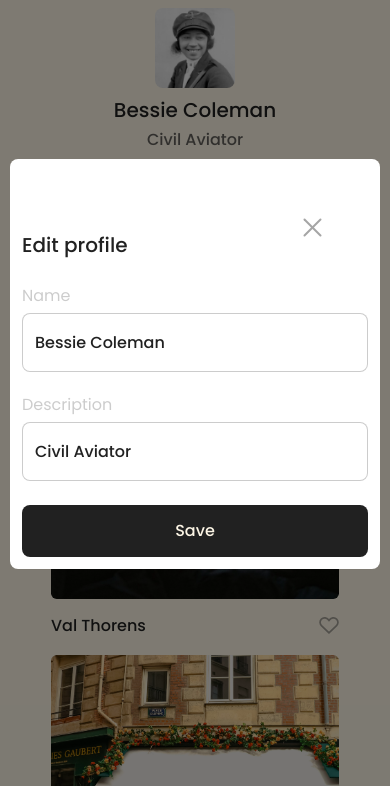
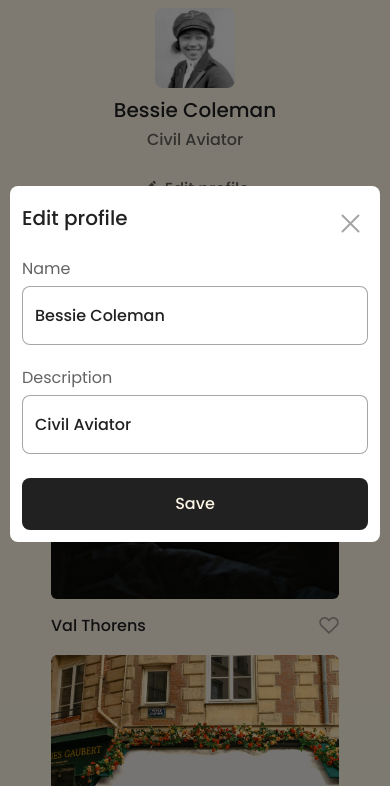
Before and after one commit to Brutusbram/se_project_spots, a plain HTML site: page index.html in a window 390 px wide. Both pictures are taken after a click on the button "Edit profile". Shown: the part 58-844 px from the top of the page. Drawn offline with Linux system fonts and the light colour scheme.

Commit message:
sprint 4 project 3 v3

```diff
--- a/blocks/modal.css
+++ b/blocks/modal.css
@@ -42,6 +42,7 @@
 }
 .modal__close-button:hover {
   cursor: pointer;
+  opacity: 1;
 }
 
 .modal__title {
@@ -68,11 +69,12 @@
   color: #212121;
   font-weight: 500;
   box-sizing: border-box;
-  border: 1px solid rgba(0, 0, 0, 0.2);
+  border: 1px solid rgba(33, 33, 33, 0.4);
 }
 
-.modal__input::hover {
+.modal__input:hover {
   cursor: pointer;
+  border: 1px solid rgba(33, 33, 33, 1);
 }
 
 .modal__input::placeholder {
@@ -82,7 +84,7 @@
 .modal__label {
   margin: 0 0 32px;
   font-size: 16px;
-  color: rgba(0, 0, 0, 0.2);
+  color: rgba(33, 33, 33, 0.7);
 }
 
 .modal__submit-button {
@@ -100,6 +102,7 @@
 
 .modal__submit-button:hover {
   cursor: pointer;
+  opacity: 0.8;
 }
 
 @media screen and (max-width: 627px) {
@@ -108,12 +111,13 @@
   }
 
   .modal__close-button {
-    padding-top: 20px;
-    padding-right: 12px;
+    position: absolute;
+    top: 20px;
+    right: 12px
   }
 
   .modal__content {
-    padding: 76px 12px 12px 12px;
+    padding: 22px 12px 12px;
   }
 
   .modal__label {
--- a/index.html
+++ b/index.html
@@ -145,7 +145,7 @@
               />
             </label>
             <button class="modal__submit-button" type="submit">
-              <p>Save</p>
+              Save
             </button>
           </form>
         </div>
@@ -176,7 +176,7 @@
               />
             </label>
             <button class="modal__submit-button" type="submit">
-              <p>Save</p>
+              Save
             </button>
           </form>
         </div>
--- a/scripts/index.js
+++ b/scripts/index.js
@@ -16,9 +16,7 @@ const profileNameElement = document.querySelector(".profile__name");
 const profileDescriptionElement = document.querySelector(
   ".profile__description"
 );
-const editSubmitButton = editProfileModal.querySelector(
-  ".modal__submit-button"
-);
+
 const nameInput = newPostModal.querySelector(
   "#card-caption-input"
 );
@@ -54,7 +52,7 @@ function handleeditSubmitButton(evt) {
   evt.preventDefault();
   profileNameElement.textContent = editProfileNameInput.value;
   profileDescriptionElement.textContent = editProfileDescriptionInput.value;
-  editProfileModal.classList.remove("modal_is-opened");
+  closeModal(editProfileModal);
 }
 
 
@@ -62,6 +60,6 @@ function handleAddCardFormSubmit(evt) {
   evt.preventDefault();
   console.log(nameInput.value);
   console.log(linkInput.value);
-  newPostModal.classList.remove("modal_is-opened");
+  closeModal(newPostModal);
 }
 addCardFormElement.addEventListener("submit", handleAddCardFormSubmit);
```
